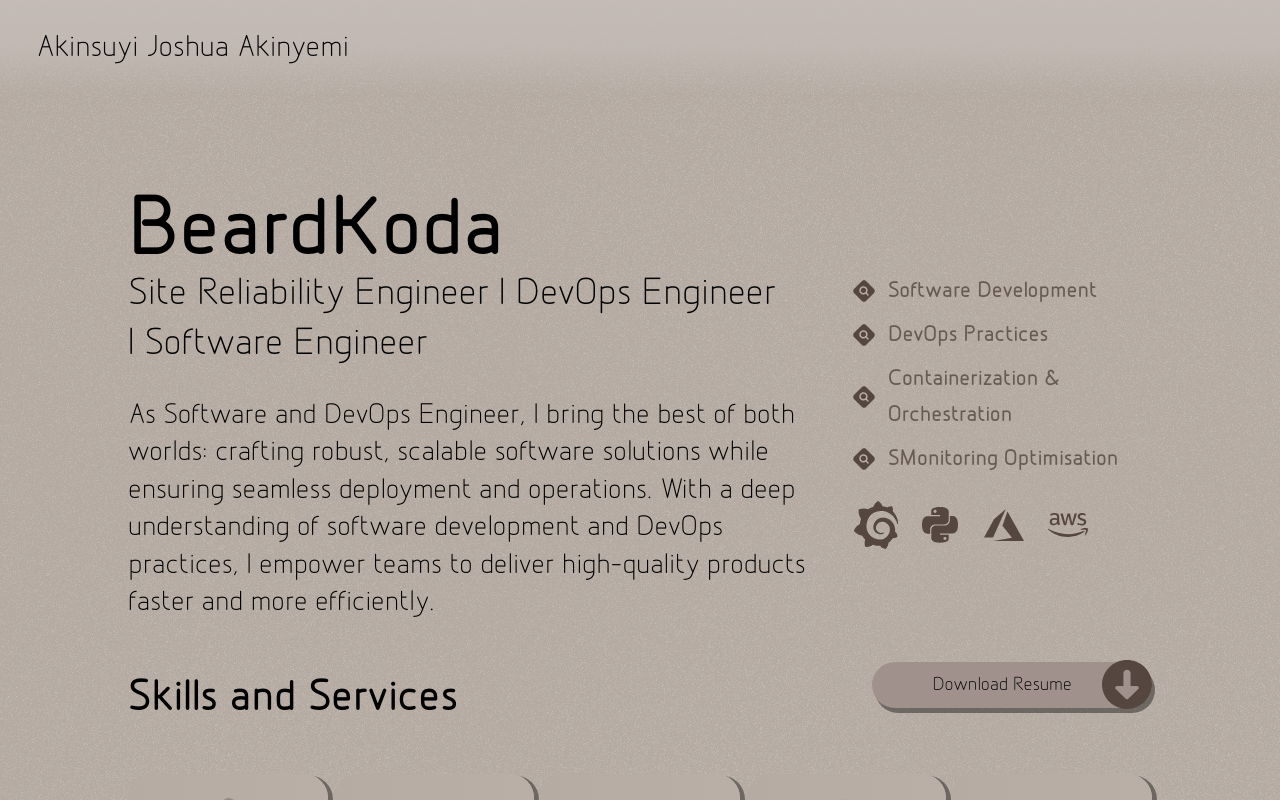
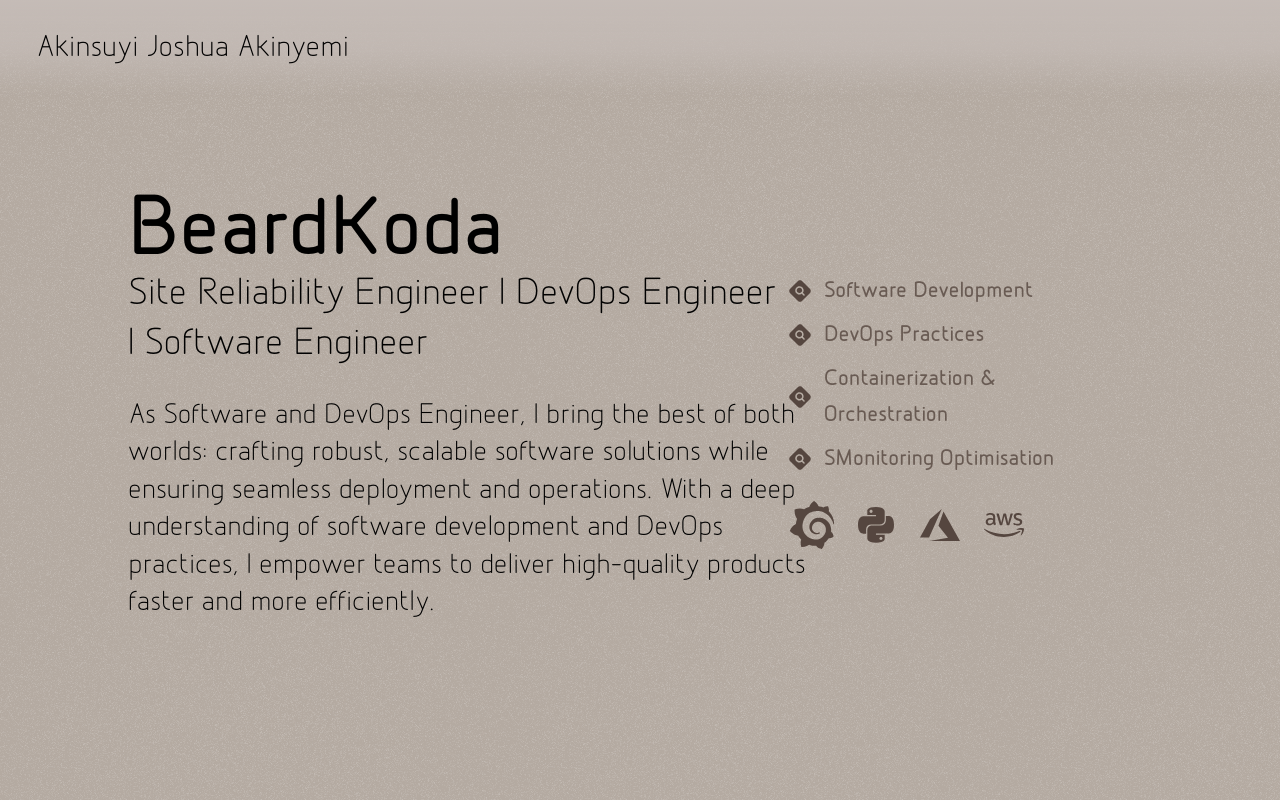
Before and after one commit to Akinsuyiphilip/beardkoda, a Next.js app: page / in a window 1280 px wide. Shown: the top 800 px of the page. Built offline with nearby package versions, Linux system fonts and the light colour scheme.

Commit message:
added little animations

```diff
--- a/package.json
+++ b/package.json
@@ -9,12 +9,14 @@
     "lint": "next lint"
   },
   "dependencies": {
+    "aos": "^2.3.4",
     "next": "15.0.3",
     "react": "19.0.0-rc-66855b96-20241106",
     "react-dom": "19.0.0-rc-66855b96-20241106",
     "tailwind-scrollbar-hide": "^1.1.7"
   },
   "devDependencies": {
+    "@types/aos": "^3.0.7",
     "@types/node": "^20",
     "@types/react": "^18",
     "@types/react-dom": "^18",
--- a/src/app/font.css
+++ /dev/null
@@ -1,23 +0,0 @@
-@font-face {
-  font-family: "DesignioBold";
-  src: ("/fonts/designio/DesignioBold.woff"), format("woff");
-  font-weight: 800;
-  font-style: normal;
-  font-display: swap;
-}
-
-@font-face {
-  font-family: "Designio";
-  src: ("/fonts/designio/DesignioRegular.woff"), format("woff");
-  font-weight: 400;
-  font-style: normal;
-  font-display: swap;
-}
-
-@font-face {
-  font-family: "DesignioMedium";
-  src: ("/fonts/designio/DesignioMedium.woff"), format("woff");
-  font-weight: 600;
-  font-style: normal;
-  font-display: swap;
-}
--- a/src/app/globals.css
+++ b/src/app/globals.css
@@ -21,3 +21,75 @@ body {
   -ms-overflow-style: none; /* For IE and Edge */
   scrollbar-width: none; /* For Firefox */
 }
+
+@keyframes slideIn {
+  from {
+    transform: translateX(100%);
+    opacity: 0;
+  }
+  to {
+    transform: translateX(0);
+    opacity: 1;
+  }
+}
+@keyframes fromLeftBottom {
+  from {
+    transform: translate(-100%, 100%);
+    opacity: 0;
+  }
+  to {
+    transform: translate(0, 0);
+    opacity: 1;
+  }
+}
+
+@keyframes fromBottomTop {
+  from {
+    transform: translate(0,100%);
+    opacity: 0;
+  }
+  to {
+    transform: translate(0,0);
+    opacity: 1;
+  }
+}
+
+@keyframes fromBottomToTop {
+  from {
+    transform: translateY(100%);
+    opacity: 0;
+  }
+  to {
+    transform: translateY(0);
+    opacity: 1;
+  }
+}
+
+.from-left-bottom {
+  animation: fromLeftBottom 1s ease-out forwards;
+}
+
+.from-bottom-top {
+  animation: fromRightTop 1s ease-out forwards;
+}
+
+.from-bottom-to-top {
+  animation: fromBottomToTop 1s ease-out forwards;
+}
+
+
+.slide-in {
+  animation: slideIn 1s ease-out forwards;
+}
+.slide-in1 {
+  animation: slideIn 1.1s ease-out forwards;
+}
+.slide-in2 {
+  animation: slideIn 1.3s ease-out forwards;
+}
+.slide-in3 {
+  animation: slideIn 1.5s ease-out forwards;
+}
+.slide-in4 {
+  animation: slideIn 1.7s ease-out forwards;
+}
--- a/src/app/layout.tsx
+++ b/src/app/layout.tsx
@@ -12,7 +12,7 @@ const designio = localFont({
 
 export const metadata: Metadata = {
   title: "BeardKoda: The Beard Coder",
-  description: "Generated by create next app",
+  description: "my codes come alive",
 };
 
 export default function RootLayout({
@@ -20,6 +20,8 @@ export default function RootLayout({
 }: Readonly<{
   children: React.ReactNode;
 }>) {
+
+
   return (
     <html lang="en">
       <body className={designio.className}>{children}</body>
--- a/src/app/page.tsx
+++ b/src/app/page.tsx
@@ -1,5 +1,4 @@
 "use client";
-
 import ContactPage from "@/components/contactPage";
 import Homepage from "@/components/homePage";
 import SkillPage from "@/components/skillPage";
@@ -16,9 +15,9 @@ export default function Home() {
           </div>
         </div>
 
-        <div className="mx-32">
+        <div className="mx-[10%] w-[75%] flex flex-col justify-center">
           <div>
-            <Homepage />
+            <Homepage/>
             <SkillPage />
             <ContactPage />
           </div>
--- a/src/components/contactPage.tsx
+++ b/src/components/contactPage.tsx
@@ -60,7 +60,7 @@ export default function ContactPage() {
             infrastructure for growth, I’m committed to driving success.
           </p>
         </div>
-        <div className="flex space-x-24 my-10">
+        <div className="flex space-x-20 my-10">
           <div className=" ">
             <div className="flex flex-col justify-center items-center w-[800px] h-[435px] rounded-3xl relative">
               <div className="relative flex items-center w-full  h-full overflow-hidden mt-2">
@@ -69,7 +69,8 @@ export default function ContactPage() {
                   alt={`Slide ${currentSlide + 1}`}
                   layout="fill"
                   objectFit="contain"
-                  priority
+                  // priority
+                  loading="lazy"
                 />
 
                 {/* Text Overlay */}
--- a/src/components/homePage.tsx
+++ b/src/components/homePage.tsx
@@ -9,14 +9,16 @@ import skillIcon4 from "../../public/skillIcon4.svg";
 export default function Homepage() {
   return (
     <div>
-      <section className="mt-44">
-        <h1 className=" text-[90px] font-semibold leading-tight">BeardKoda</h1>
+      <section className="mt-44 from-bottom-to-top h-[80vh]">
+        <h1 className=" text-[90px] font-semibold leading-tight  ">
+          BeardKoda
+        </h1>
         <div className="w-full flex justify-between">
           <div className="w-2/3 space-y-7">
             <h3 className="text-[40px] font-thin -mt-5 w-[650px] leading-tight">
               Site Reliability Engineer | DevOps Engineer | Software Engineer
             </h3>
-            <p className="text-[30px] text-[#000000] font-normal w-[703px] leading-tight">
+            <p className="text-[30px] text-[#000000] font-normal w-[703px] leading-tight ">
               As Software and DevOps Engineer, I bring the best of both worlds:
               crafting robust, scalable software solutions while ensuring
               seamless deployment and operations. With a deep understanding of
@@ -26,30 +28,30 @@ export default function Homepage() {
           </div>
           <div className="flex flex-col w-[300px] space-y-6 -mt-4">
             <div className="font-semibold items-start space-y-2 ">
-              <div className="flex space-x-3 text-start text-[24px] ">
+              <div className="flex space-x-3 text-start text-[24px] slide-in1">
                 <Image src={searchIcon} height={24} width={24} alt="icon" />
                 <p className="text-[24px] text-[#55463FCC]">
                   Software Development
                 </p>
               </div>
-              <div className="flex space-x-3 text-start text-[24px]">
+              <div className="flex space-x-3 text-start text-[24px] slide-in2">
                 <Image src={searchIcon} height={24} width={24} alt="icon" />
                 <p className="text-[24px] text-[#55463FCC]">DevOps Practices</p>
               </div>
-              <div className="flex space-x-3 text-start text-[24px]">
+              <div className="flex space-x-3 text-start text-[24px] slide-in3">
                 <Image src={searchIcon} height={24} width={24} alt="icon" />
                 <p className="text-[24px] text-[#55463FCC]">
                   Containerization & Orchestration
                 </p>
               </div>
-              <div className="flex space-x-3 text-start text-[24px]">
+              <div className="flex space-x-3 text-start text-[24px] slide-in4">
                 <Image src={searchIcon} height={24} width={24} alt="icon" />
-                <p className="text-[24px] text-[#55463FCC]">
+                <p className="text-[24px] text-[#55463FCC] ">
                   SMonitoring Optimisation
                 </p>
               </div>
             </div>
-            <div className="flex space-x-4">
+            <div className="flex space-x-4 slide-in">
               <Image src={skillIcon1} height={48} width={48} alt="skillicon1" />
               <Image src={skillIcon2} height={48} width={48} alt="skillicon2" />
               <Image src={skillIcon3} height={48} width={48} alt="skillicon3" />
--- a/src/components/skillPage.tsx
+++ b/src/components/skillPage.tsx
@@ -16,13 +16,17 @@ import phpIcon from "../../public/phpIcon.svg";
 export default function SkillPage() {
   return (
     <div>
-      <section className="mt-10">
+      <section className="h-[80vh] from-bottom-to-top">
         <div className="flex justify-between">
           <h2 className="text-[48px] text-[#000000] font-semibold">
             Skills and Services
           </h2>
 
-          <button className="flex justify-center items-center  rounded-full bg-[#A0918C] relative w-[280px] h-[46px] shadow-[3px_5px_0px_0px_rgba(0,0,0,0.40)]">
+          <a
+            href="/path/to/your-file.pdf"
+            download="MyFile.pdf"
+            className="flex justify-center items-center  rounded-full bg-[#A0918C] relative w-[280px] h-[46px] shadow-[3px_5px_0px_0px_rgba(0,0,0,0.40)]"
+          >
             <p className="font-designiomedium text-[20px] -ml-5">
               Download Resume
             </p>
@@ -33,7 +37,7 @@ export default function SkillPage() {
               alt="icon"
               className="absolute right-0"
             />
-          </button>
+          </a>
         </div>
         <div className="">
           <div className="flex justify-between mt-10">
```
Also changed, not shown: 1 other file (tests, documents, lock files or other folders).
